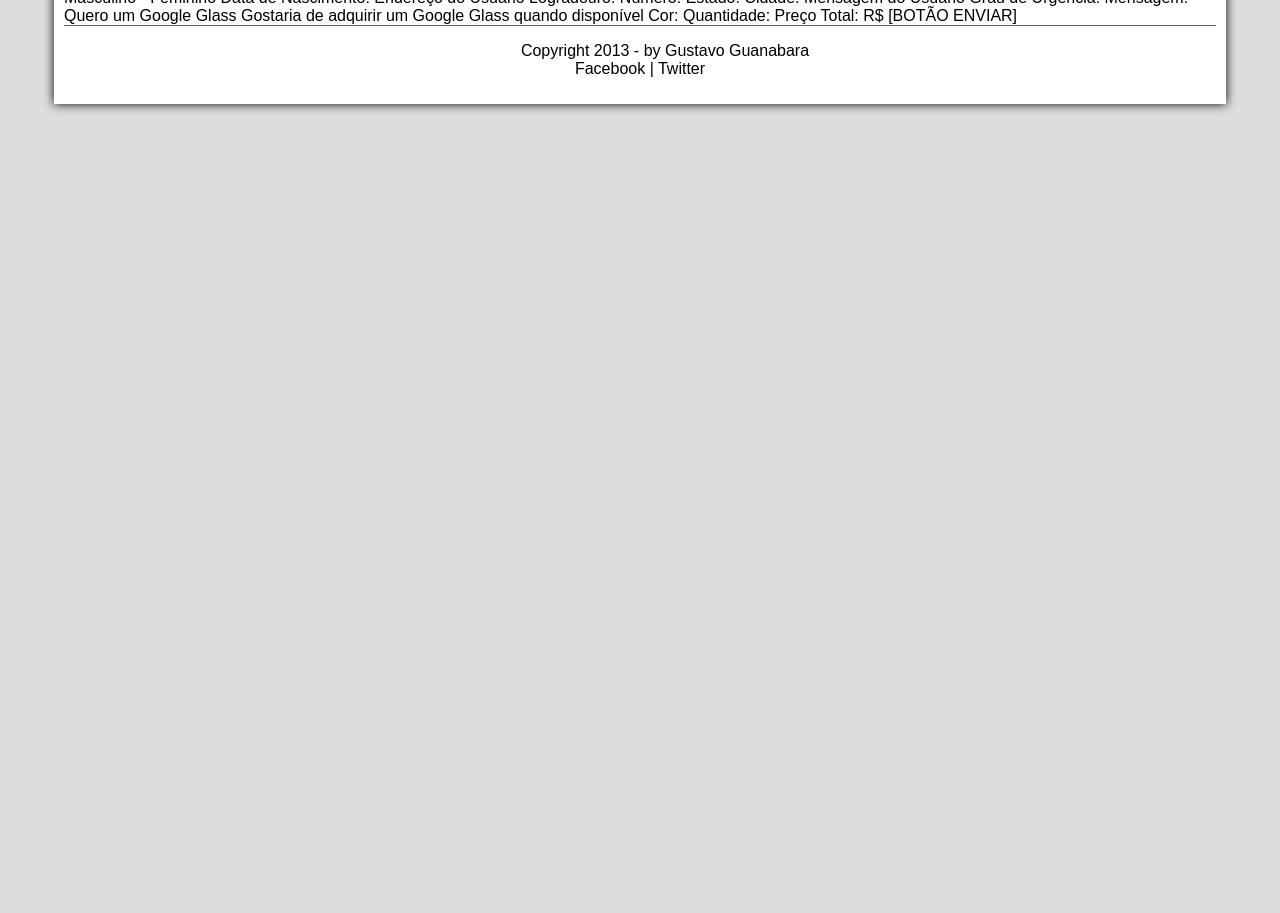
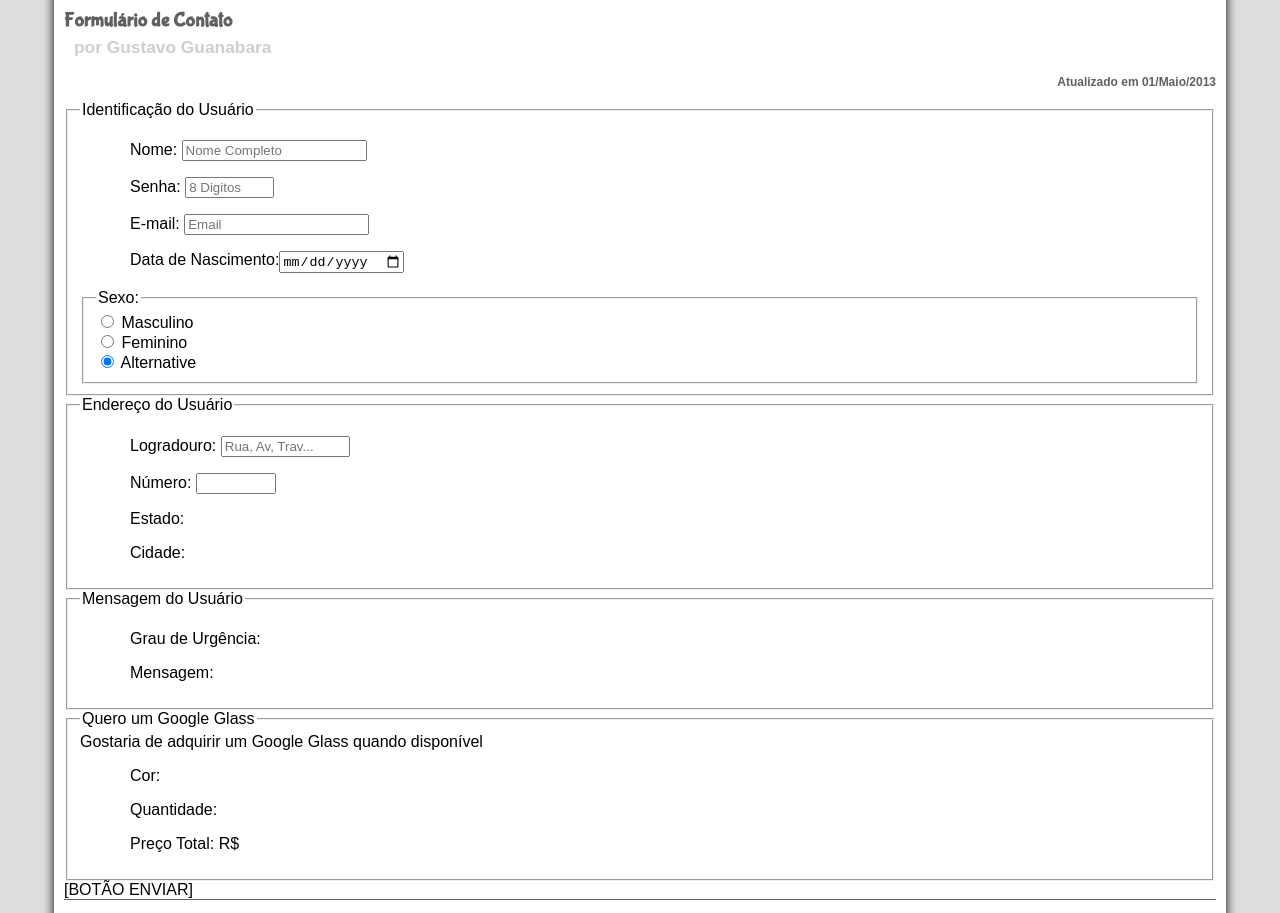
Before and after one commit to ThamiresOD/CursoEmVideo_Html5, a plain HTML site: page HTML5_Projeto-Glass/fale-conosco.html in a window 1280 px wide. Shown: the part 205-1118 px from the top of the page. Before the commit the page ends 800 px from the top, so only its background shows below. Drawn offline with Linux system fonts and the light colour scheme.

Commit message:
Aula 33 - Forms part 1/2

```diff
--- a/HTML5_Projeto-Glass/fale-conosco.html
+++ b/HTML5_Projeto-Glass/fale-conosco.html
@@ -6,6 +6,7 @@
     <meta charset="UTF-8" />
     <title>Tudo sobre Google Glass</title>
     <link rel="stylesheet" type="text/css" href="./_css/estilo.css" />
+    <link rel="stylesheet" type="text/css" href="./_css/form.css" />
 </head>
 <script src="./_javascript/funcoes.js"></script>
 
@@ -23,49 +24,81 @@
             <nav id="menu">
                 <h1>Menu Principal</h1>
                 <ul type="">
-                    <li onmouseover="mudaFoto('./_imagens/home.png')" onmouseout="mudaFoto('./_imagens/contato.png')"><a href="./index.html">Home</a></li>
-                    <li onmouseover="mudaFoto('./_imagens/especificacoes.png')" onmouseout="mudaFoto('./_imagens/contato.png')"><a href="./specs.html">Especificações</a></li>
-                    <li onmouseover="mudaFoto('./_imagens/fotos.png')" onmouseout="mudaFoto('./_imagens/contato.png')"><a href="./fotos.html">Fotos</a></li>
-                    <li onmouseover="mudaFoto('./_imagens/multimidia.png')" onmouseout="mudaFoto('./_imagens/contato.png')"><a href="./multimidia.html">Multimídia</a></li>
-                    <li onmouseover="mudaFoto('./_imagens/contato.png')" onmouseout="mudaFoto('./_imagens/contato.png')"><a href="./fale-conosco.html">Fale conosco</a></li>
+                    <li onmouseover="mudaFoto('./_imagens/home.png')" onmouseout="mudaFoto('./_imagens/contato.png')"><a
+                            href="./index.html">Home</a></li>
+                    <li onmouseover="mudaFoto('./_imagens/especificacoes.png')"
+                        onmouseout="mudaFoto('./_imagens/contato.png')"><a href="./specs.html">Especificações</a></li>
+                    <li onmouseover="mudaFoto('./_imagens/fotos.png')" onmouseout="mudaFoto('./_imagens/contato.png')">
+                        <a href="./fotos.html">Fotos</a>
+                    </li>
+                    <li onmouseover="mudaFoto('./_imagens/multimidia.png')"
+                        onmouseout="mudaFoto('./_imagens/contato.png')"><a href="./multimidia.html">Multimídia</a></li>
+                    <li onmouseover="mudaFoto('./_imagens/contato.png')"
+                        onmouseout="mudaFoto('./_imagens/contato.png')"><a href="./fale-conosco.html">Fale conosco</a>
+                    </li>
                 </ul>
             </nav>
 
         </header>
 
-Fale Conosco > Contato
-Formulário de Contato
-por Gustavo Guanabara
-Atualizado em 01/Maio/2013
+        <section id="corpo-full">
+            <article id="noticia_principal">
+                <header id="cabecalho-artigo">
+                    <hgroup>
+                        <h3>Fale Conosco > Contato</h3>
+                        <h1>Formulário de Contato</h1>
+                        <h2>por Gustavo Guanabara</h2>
+                        <h3 class="direita">Atualizado em 01/Maio/2013</h3>
+                    </hgroup>
+                </header>
 
-Identificação do Usuário
-    Nome:
-    Senha:
-    E-mail:
-    Sexo:
-        - Masculino
-        - Feminino
-    Data de Nascimento:
+                <form>
+                    <fieldset>
+                        <legend id="usuario">Identificação do Usuário</legend>
+                        <p><label for="cNome">Nome:</label> <input type="text" name="tNome" id="cNome" size="20" maxlength="30" placeholder="Nome Completo"/></p>
+                        <p><label for="cSenha">Senha:</label> <input type="password" name="tSenha" id="cSenha" size="8" maxlength="8" placeholder="8 Digitos"/></p>
+                        <p><label for="cMail">E-mail:</label> <input type="email" name="tMail" id="cMail" size="20" maxlength="40" placeholder="Email"/></p>
+                        <p>Data de Nascimento:<input type="date" name="tData" id="cData"/></p>
 
-Endereço do Usuário
-    Logradouro:
-    Número:
-    Estado:
-    Cidade:
+                        <fieldset>
+                            <legend>Sexo:</legend>
+                            <input type="radio" name="tSexo" id="cMasc"/> <label for="cMasc">Masculino</label></br>
 
-Mensagem do Usuário
-    Grau de Urgência:
-    Mensagem:
+                            <input type="radio" name="tSexo" id="cFem"/> <label for="cFem">Feminino</label></br>
 
-Quero um Google Glass
+                            <input type="radio" name="tSexo" id="cAlt" checked/> <label for="cAlt">Alternative</label></br>
+                        </fieldset>
+                    </fieldset>
+
+                    <fieldset>
+                        <legend id="endereco">Endereço do Usuário</legend>
+
+                        <p><label for="cEnd">Logradouro:</label> <input type="text" name="tEnd" id="cEnd" size="13" maxlength="80" placeholder="Rua, Av, Trav..."/></p>
+                        <p><label for="cNum">Número:</label> <input type="number" name="tNum" id="cNum" min="0" max="99999"/></p>
+                        <p>Estado:</p>
+                        <p>Cidade:</p>
+                    </fieldset>
+
+                    <fieldset>
+                        <legend id="mensagem">Mensagem do Usuário</legend>
+
+                        <p>Grau de Urgência:</p>
+                        <p>Mensagem:</p>
+                    </fieldset>
+
+                    <fieldset>
+                        <legend id="pedido">Quero um Google Glass</legend>
+
                         Gostaria de adquirir um Google Glass quando disponível
-    Cor:
-    Quantidade:
-    Preço Total: R$
-
+                        <p>Cor:</p>
+                        <p>Quantidade:</p>
+                        <p>Preço Total: R$</p>
+                    </fieldset>
 
                     [BOTÃO ENVIAR]
-
+                </form>
+            </article>
+        </section>
         <footer id="rodape">
             <p>Copyright 2013 - by Gustavo Guanabara</br>
                 <a href="http://facebook.com" target="_blank">Facebook</a> |
```
Lines whose indentation alone changed are shown as unchanged.
